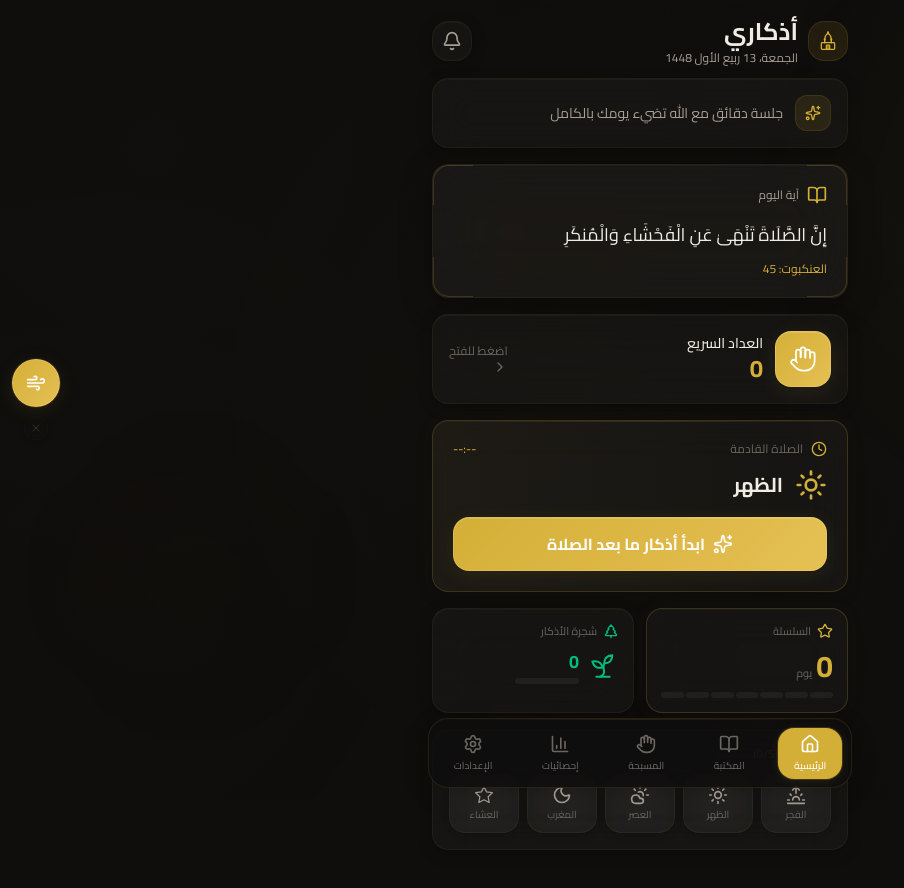
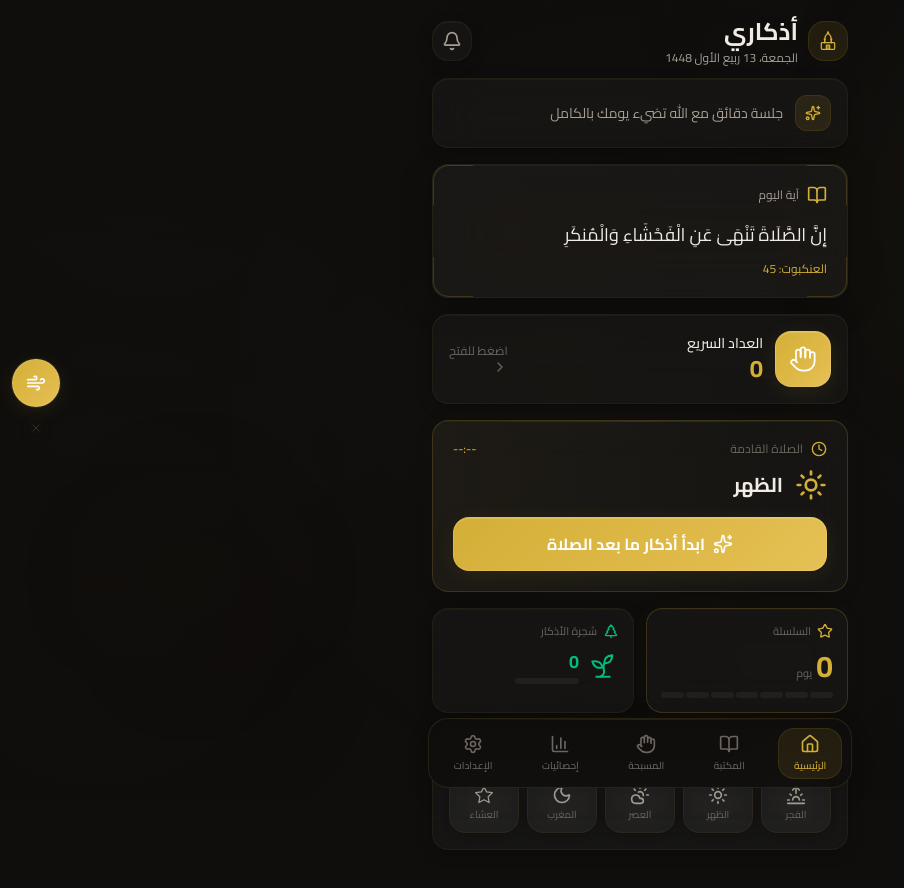
Before and after one commit to hfayadm-ui/adhkari, a Next.js app: page / in a window 1280 px wide. Shown: the top 888 px of the page, without its empty margins (0-904 px from the left). Built offline with nearby package versions, Linux system fonts and the light colour scheme; a web font is replaced by a local one.

Commit message:
f9ff726f-9be6-4356-9f23-705a6963615c

```diff
--- a/src/app/globals.css
+++ b/src/app/globals.css
@@ -115,7 +115,7 @@
   /* App-specific tokens */
   --app-card-bg: var(--glass-bg);
   --app-card-border: var(--glass-border);
-  --app-nav-bg: rgba(253,251,247,0.72);
+  --app-nav-bg: rgba(253,251,247,0.82);
   --app-modal-bg: #FFFFFF;
   --app-shimmer: rgba(197,160,89,0.04);
   --app-pattern-1: rgba(197,160,89,0.03);
@@ -207,7 +207,7 @@
   /* App-specific tokens */
   --app-card-bg: var(--glass-bg);
   --app-card-border: var(--glass-border);
-  --app-nav-bg: rgba(15,14,13,0.78);
+  --app-nav-bg: rgba(15,14,13,0.82);
   --app-modal-bg: #1A1918;
   --app-shimmer: rgba(212,175,55,0.04);
   --app-pattern-1: rgba(212,175,55,0.02);
--- a/src/components/dhikr/bottom-nav.tsx
+++ b/src/components/dhikr/bottom-nav.tsx
@@ -23,10 +23,10 @@ export default function BottomNav() {
           className='mx-3 mb-3 rounded-[1.25rem]'
           style={{
             background: 'var(--app-nav-bg)',
-            backdropFilter: 'blur(40px) saturate(1.5)',
-            WebkitBackdropFilter: 'blur(40px) saturate(1.5)',
+            backdropFilter: 'blur(20px) saturate(1.5)',
+            WebkitBackdropFilter: 'blur(20px) saturate(1.5)',
             border: '1px solid var(--gold-border)',
-            boxShadow: '0 8px 32px rgba(0,0,0,0.08), 0 2px 8px rgba(0,0,0,0.04)',
+            boxShadow: '0 8px 32px rgba(0,0,0,0.06), 0 2px 8px rgba(0,0,0,0.03)',
           }}
         >
           {/* Gold top highlight line */}
@@ -38,25 +38,25 @@ export default function BottomNav() {
                 <button
                   key={tab.id}
                   onClick={() => setCurrentScreen(tab.id)}
-                  className='relative flex flex-col items-center gap-1 px-4 py-1.5 rounded-2xl transition-all duration-200 min-w-[56px]'
+                  className='relative flex flex-col items-center gap-1 px-4 py-1.5 rounded-2xl transition-all duration-200 min-w-[56px] active:scale-95'
                 >
                   {active && (
                     <motion.div
                       layoutId='activeTab'
                       className='absolute inset-0 rounded-2xl'
                       style={{
-                        background: 'var(--gold-accent)',
-                        boxShadow: '0 2px 12px var(--gold-glow), 0 0 0 1px var(--gold-border-glow)',
+                        background: 'var(--gold-glow)',
+                        border: '1px solid var(--gold-border)',
                       }}
                       transition={{ type: 'spring', stiffness: 380, damping: 28 }}
                     />
                   )}
-                  <span className='relative z-10 transition-colors duration-200' style={{ color: active ? '#FFFFFF' : 'var(--app-text-muted)' }}>
+                  <span className='relative z-10 transition-colors duration-200' style={{ color: active ? 'var(--gold-accent)' : 'var(--app-text-muted)' }}>
                     {tab.icon}
                   </span>
                   <span
                     className='relative z-10 text-[10px] font-medium transition-colors duration-200'
-                    style={{ color: active ? '#FFFFFF' : 'var(--app-text-muted)' }}
+                    style={{ color: active ? 'var(--gold-accent)' : 'var(--app-text-muted)' }}
                   >
                     {tab.label}
                   </span>
```
